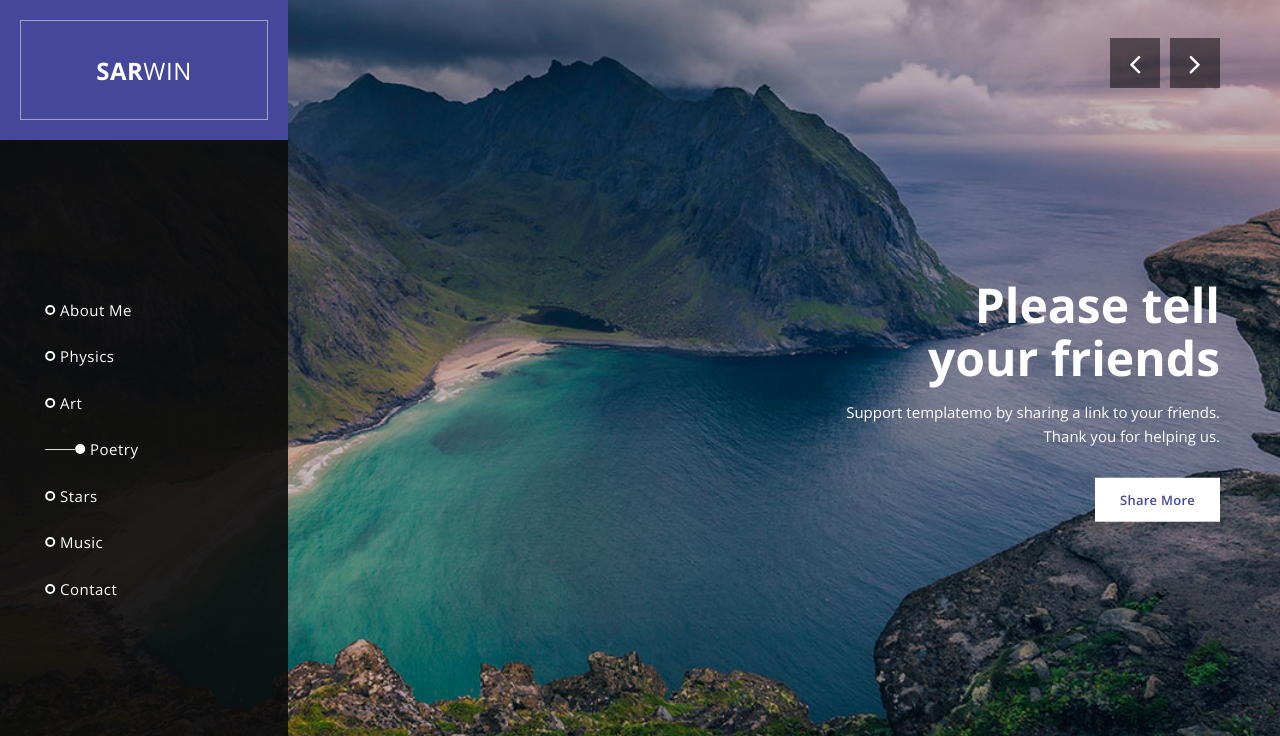
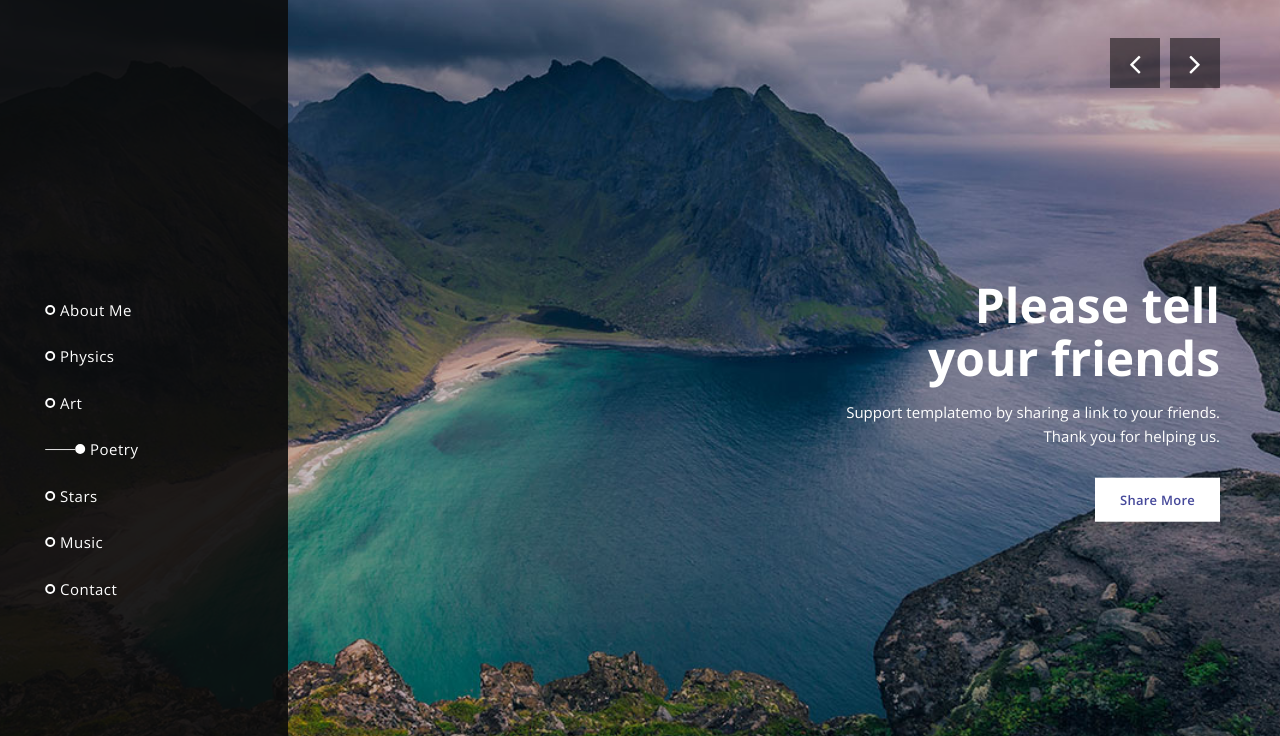
Before and after one commit to sarwin89/sarwin89.github.io, a plain HTML site: page index.html in a window 1280 px wide. Shown: the top 736 px of the page. Drawn offline with nearby package versions, Linux system fonts and the light colour scheme.

Commit message:
Update index.html

```diff
--- a/index.html
+++ b/index.html
@@ -43,9 +43,9 @@
     </header>
 
     <div class="sidebar-navigation hidde-sm hidden-xs">
-        <div class="logo">
+        <!---<div class="logo">
             <a href="#">Sar<em>win</em></a>
-        </div>
+        </div>-->
         <nav>
             <ul>
                 <li><a href="#top"><span class="rect"></span><span class="circle"></span>About Me</a></li>
@@ -57,7 +57,6 @@
                 <li><a href="#contact"><span class="rect"></span><span class="circle"></span>Contact</a></li>
             </ul>
         </nav>
-
         <ul class="social-icons">
             <li><a href="#"><i class="fa fa-facebook"></i></a></li>
             <li><a href="#"><i class="fa fa-twitter"></i></a></li>
```
